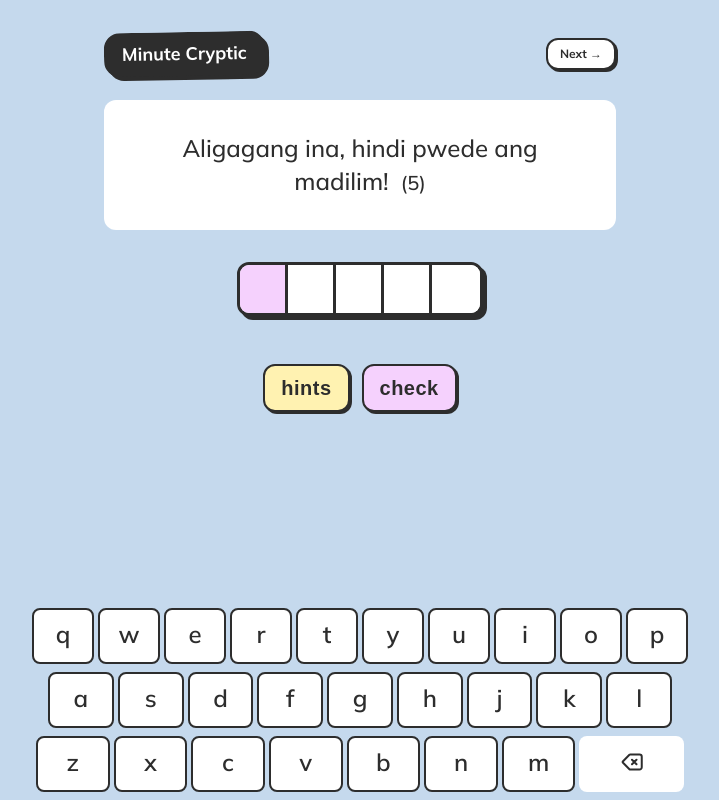
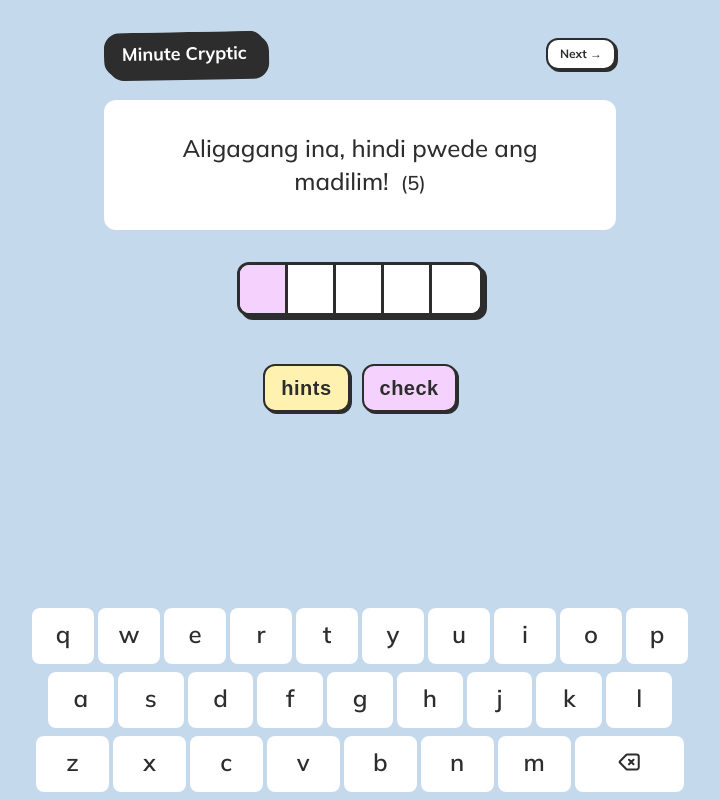
Before and after one commit to jnale-hub/minute-cryptic-ph, a Next.js app: page / in a window 1280 px wide. Shown: the whole page, without its empty margins (280-999 px from the left). Built offline with nearby package versions, Linux system fonts and the light colour scheme; a web font is replaced by a local one.

Commit message:
Remove border from KeyButton component for a cleaner design

```diff
--- a/components/KeyButton.tsx
+++ b/components/KeyButton.tsx
@@ -17,7 +17,7 @@ export default function KeyButton({ char, onClickAction, isSpecial }: KeyButtonP
       flex-1 h-12 sm:h-14
       flex items-center justify-center
       font-semibold text-xl sm:text-2xl pb-1
-      bg-white border-2 border-ink rounded-lg
+      bg-white rounded-lg
       active:translate-y-0.5 active:shadow-none transition-all touch-manipulation
       ${isSpecial ? "bg-pastel-pink text-white border-ink flex-[1.5]" : "text-ink"}
     `}
```
